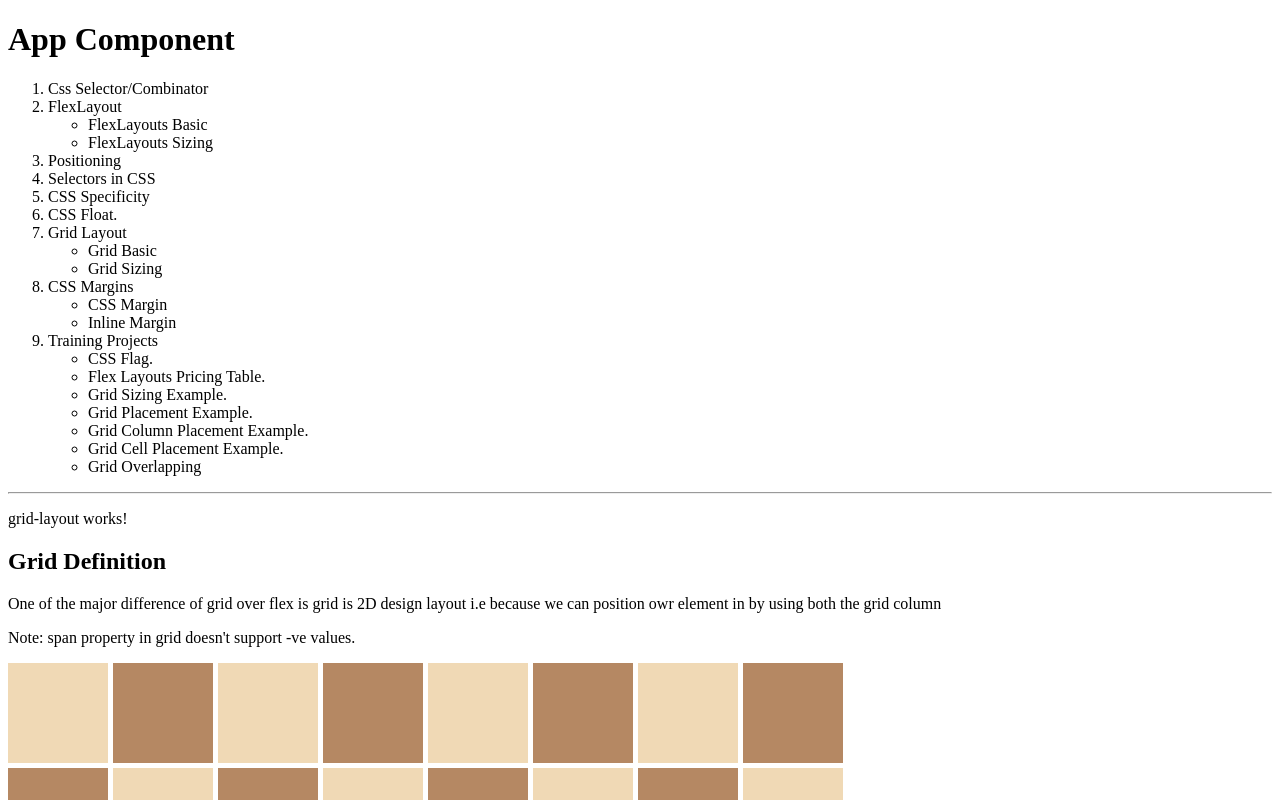
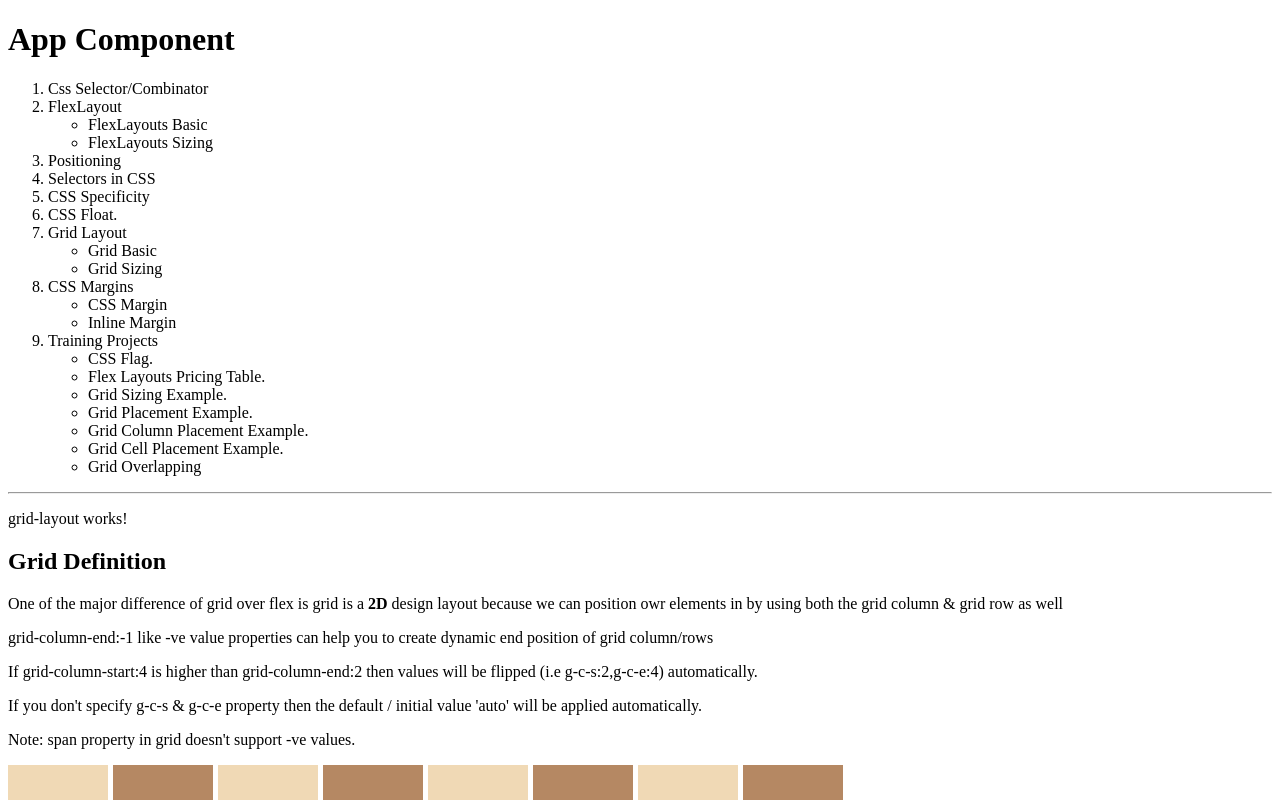
Before and after one commit to srbalakkl/Angular-CSS, an Angular app: page /grid-layout in a window 1280 px wide. Shown: the top 800 px of the page. Built offline with nearby package versions, Linux system fonts and the light colour scheme.

Commit message:
DOC:grid

```diff
--- a/src/app/Layouts/grid-layout/grid-layout.component.html
+++ b/src/app/Layouts/grid-layout/grid-layout.component.html
@@ -57,8 +57,11 @@
 </style>
 
 <h2>Grid Definition</h2>
-<p>One of the major difference of grid over flex is grid is 2D design layout i.e because we can position owr element in
-  by using both the grid column </p>
+<p>One of the major difference of grid over flex is grid is a <b>2D</b> design layout because we can position owr elements in
+  by using both the grid column & grid row as well </p>
+<p>grid-column-end:-1 like -ve value properties can help you to create dynamic end position of grid column/rows</p>
+<p>If grid-column-start:4 is higher than grid-column-end:2 then values will be flipped (i.e g-c-s:2,g-c-e:4) automatically.</p>
+<p>If you don't specify g-c-s & g-c-e property then the default / initial value 'auto' will be applied automatically. </p>
 <p>Note: span property in grid doesn't support -ve values.</p>
 
 <div class="grid-container">
```
